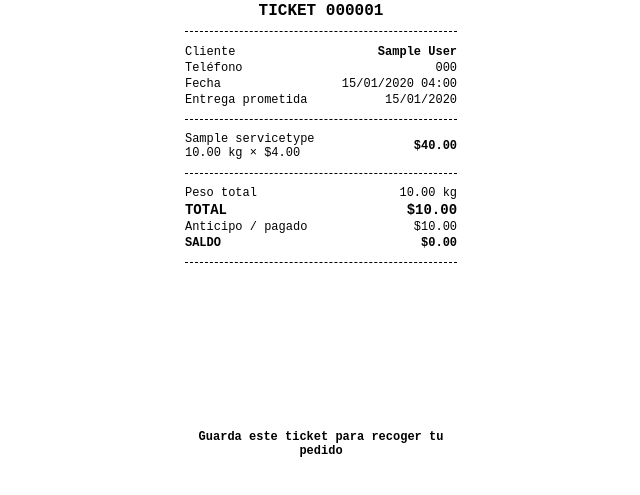
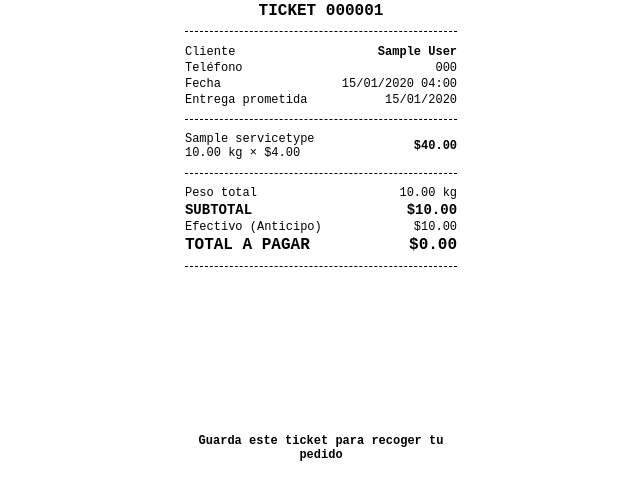
Before and after one commit to neo1312/lavamaster, a Django app: page /pos/orders/1/ticket/ in a window 1280 px wide. Shown: the part 138-633 px from the top of the page, without its empty margins (319-959 px from the left). Run offline with Django 5.2, Linux system fonts and the light colour scheme; a user stored in the database is signed in; tables that the repository leaves empty hold one stand-in row (values such as "Sample post").

Commit message:
Ticket: metodo de pago + TOTAL A PAGAR; header sin logo; login logo mas grande sin texto

```diff
--- a/static/css/app.css
+++ b/static/css/app.css
@@ -56,7 +56,6 @@ a { color: var(--primary-dark); }
     gap: .5rem;
     letter-spacing: .2px;
 }
-.navbar .brand img.brand-logo { height: 32px; width: auto; }
 .navbar nav { display: flex; align-items: center; gap: .35rem; }
 .nav-link {
     color: #e0f2fe;
@@ -422,8 +421,7 @@ table.data tr.cat-head td {
     text-align: center;
 }
 .login-card .logo { font-size: 3.4rem; }
-.login-card .login-logo { display: block; width: 100%; max-width: 220px; height: auto; margin: 0 auto .5rem; }
-.login-card h1 { margin: .2rem 0 .1rem; font-size: 1.4rem; font-weight: 900; color: var(--primary-dark); }
+.login-card .login-logo { display: block; width: 100%; max-width: 280px; height: auto; margin: 0 auto .7rem; }
 .login-card .tagline { color: var(--muted); font-weight: 700; margin-bottom: 1.2rem; }
 .login-card label { text-align: left; }
 
--- a/templates/base.html
+++ b/templates/base.html
@@ -15,9 +15,7 @@
 <body>
     {% if user.is_authenticated %}
     <header class="navbar no-print">
-        <a class="brand" href="{% url 'home' %}">
-            <img class="brand-logo" src="{% static 'img/logo.png' %}" alt="Lavamaster"> Lavamaster
-        </a>
+        <a class="brand" href="{% url 'home' %}">Lavamaster</a>
         <nav>
             <a href="{% url 'pos_home' %}" class="nav-link {% if active_page == 'pos' %}active{% endif %}">🛒 POS</a>
             <a href="{% url 'pos_orders_list' %}" class="nav-link {% if active_page == 'orders' %}active{% endif %}">📋 Órdenes</a>
--- a/templates/orders/ticket.html
+++ b/templates/orders/ticket.html
@@ -68,9 +68,13 @@
 
     <table>
         <tr><td>Peso total</td><td class="right">{{ order.total_weight_kg }} kg</td></tr>
-        <tr class="bold" style="font-size:14px"><td>TOTAL</td><td class="right">${{ order.subtotal }}</td></tr>
-        <tr><td>Anticipo / pagado</td><td class="right">${{ order.paid }}</td></tr>
-        <tr class="bold"><td>SALDO</td><td class="right">${{ order.balance_due }}</td></tr>
+        <tr class="bold" style="font-size:14px"><td>SUBTOTAL</td><td class="right">${{ order.subtotal }}</td></tr>
+        {% for p in order.payments.all %}
+            <tr><td>{{ p.get_method_display }} ({{ p.get_payment_type_display }})</td><td class="right">${{ p.amount }}</td></tr>
+        {% empty %}
+            <tr><td>Pagos</td><td class="right">$0.00</td></tr>
+        {% endfor %}
+        <tr class="bold" style="font-size:16px"><td>TOTAL A PAGAR</td><td class="right">${{ order.balance_due }}</td></tr>
     </table>
     <div class="line"></div>
 
--- a/templates/registration/login.html
+++ b/templates/registration/login.html
@@ -10,7 +10,6 @@
     </div>
     <div class="login-card">
         <img class="login-logo" src="{% static 'img/logo.png' %}" alt="Lavamaster">
-        <h1>Lavamaster</h1>
         <div class="tagline">Lavandería y Planchado</div>
         {% if form.errors %}
             <ul class="messages"><li class="error">Usuario o contraseña incorrectos 🫧</li></ul>
```
